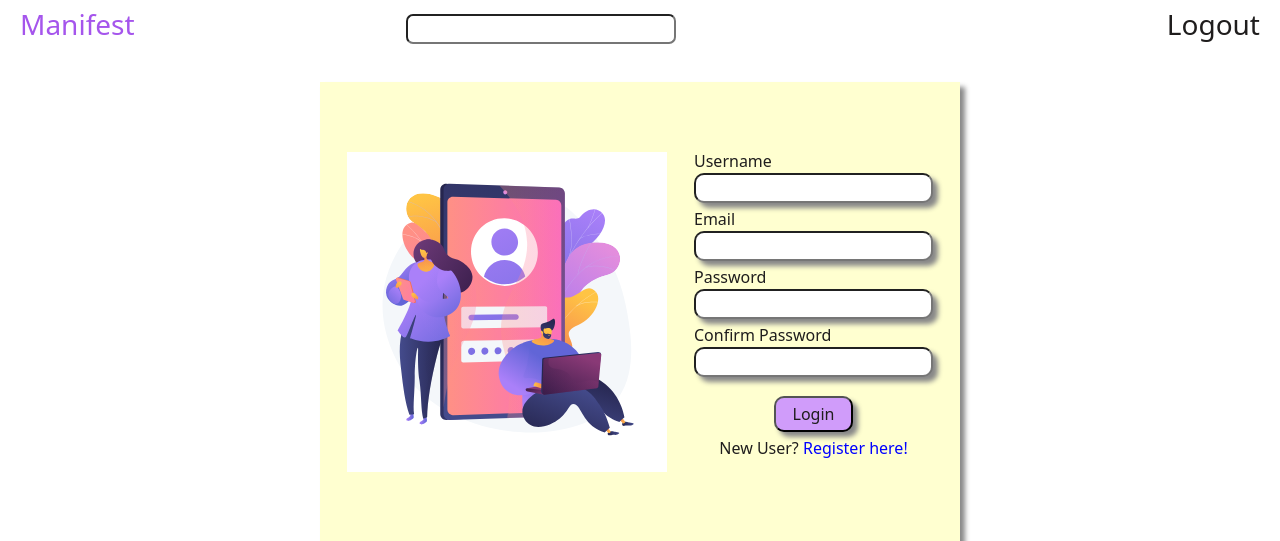
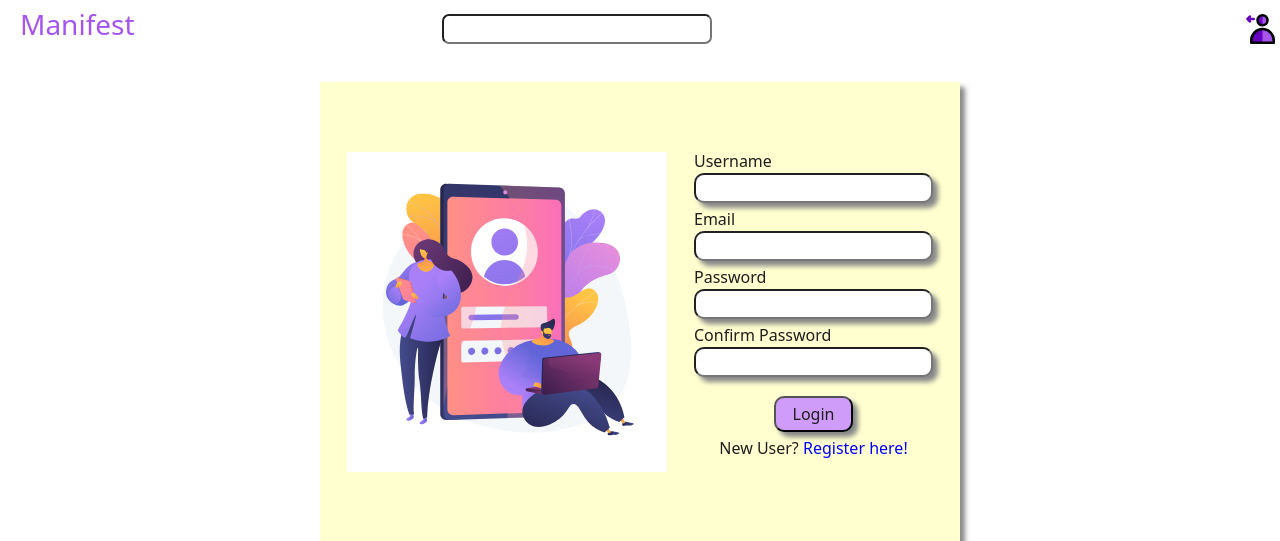
Before and after one commit to Hamidusman/Manifest, a Django app: page /register in a window 1280 px wide. Shown: the top 541 px of the page. Run offline with Django 4.2, Linux system fonts and the light colour scheme; some libraries are stand-ins or nearby versions.

Commit message:
login icon

```diff
--- a/static/css/style.css
+++ b/static/css/style.css
@@ -55,6 +55,10 @@
     .color{
         background-color: rgb(221, 219, 219);
     }
+}
+
+.loging-icon{
+    width: 40px;
 }
 
 SEARCH
@@ -275,7 +279,7 @@ SEARCH
 .layer1{
     width: 210px;
     height: auto;
-    margin-left: 5px;
+    padding-left: 5px;
     display: flex;
     flex-direction: column;
     background-color: white;
@@ -285,8 +289,7 @@ SEARCH
     width: 200px;
     height: 50px;
     border-radius: 15px;
-    background-color: rgb(192, 186, 186);
-    border: 1px solid black;
+    background-color: rgb(248, 244, 244);
     display: flex;
     align-items: center;
 }
--- a/templates/base2.html
+++ b/templates/base2.html
@@ -17,7 +17,7 @@
 
             <input type="search" name="" class="search" id="">
 
-            <h3 class="loging">Logout</h3>
+            <img src="{% static 'img\back-user.svg' %}" alt="" class="loging-icon">
 
         </div>
 
```
Also changed, not shown: static/img/back-user.svg (added).
